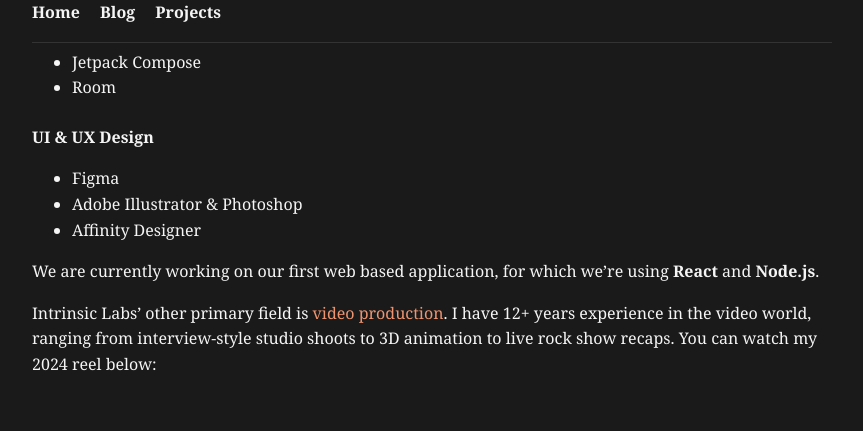
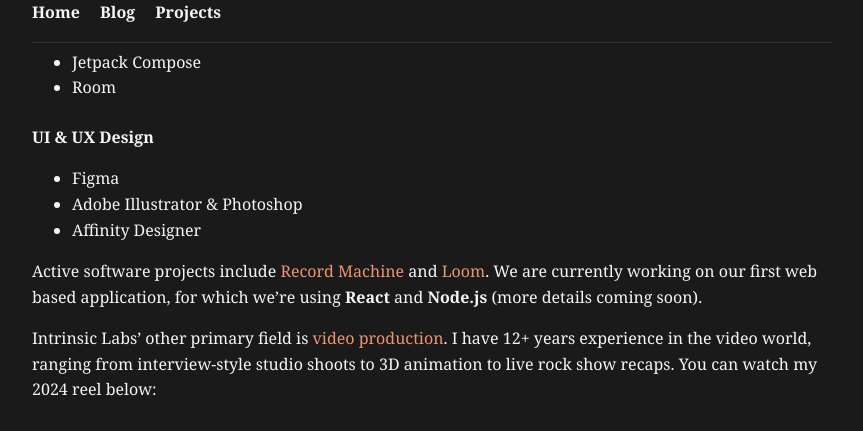
Before and after one commit to rocketbro/rocketbro.github.io, a Jekyll site: the page built from index.md, in a window 1280 px wide and 900 px high, scrolled down 641 px, cut to the strip 0-431 px from the top of the window. Shown: the whole strip, without its empty margins (208-1071 px from the left). Built offline with Jekyll 4.4.1, drawn with Linux system fonts in a browser that asks for light colours.

Commit message:
update index

```diff
--- a/index.md
+++ b/index.md
@@ -29,7 +29,7 @@
 - Adobe Illustrator & Photoshop
 - Affinity Designer
 
-We are currently working on our first web based application, for which we're using **React** and **Node.js**.
+Active software projects include [Record Machine](https://rocketbro.github.io/projects/record-machine/) and [Loom](https://rocketbro.github.io/projects/loom/). We are currently working on our first web based application, for which we're using **React** and **Node.js** (more details coming soon).
 
 Intrinsic Labs' other primary field is [video production](https://intrinsiclabs.co/video). I have 12+ years experience in the video world, ranging from interview-style studio shoots to 3D animation to live rock show recaps. You can watch my 2024 reel below:
 
```
